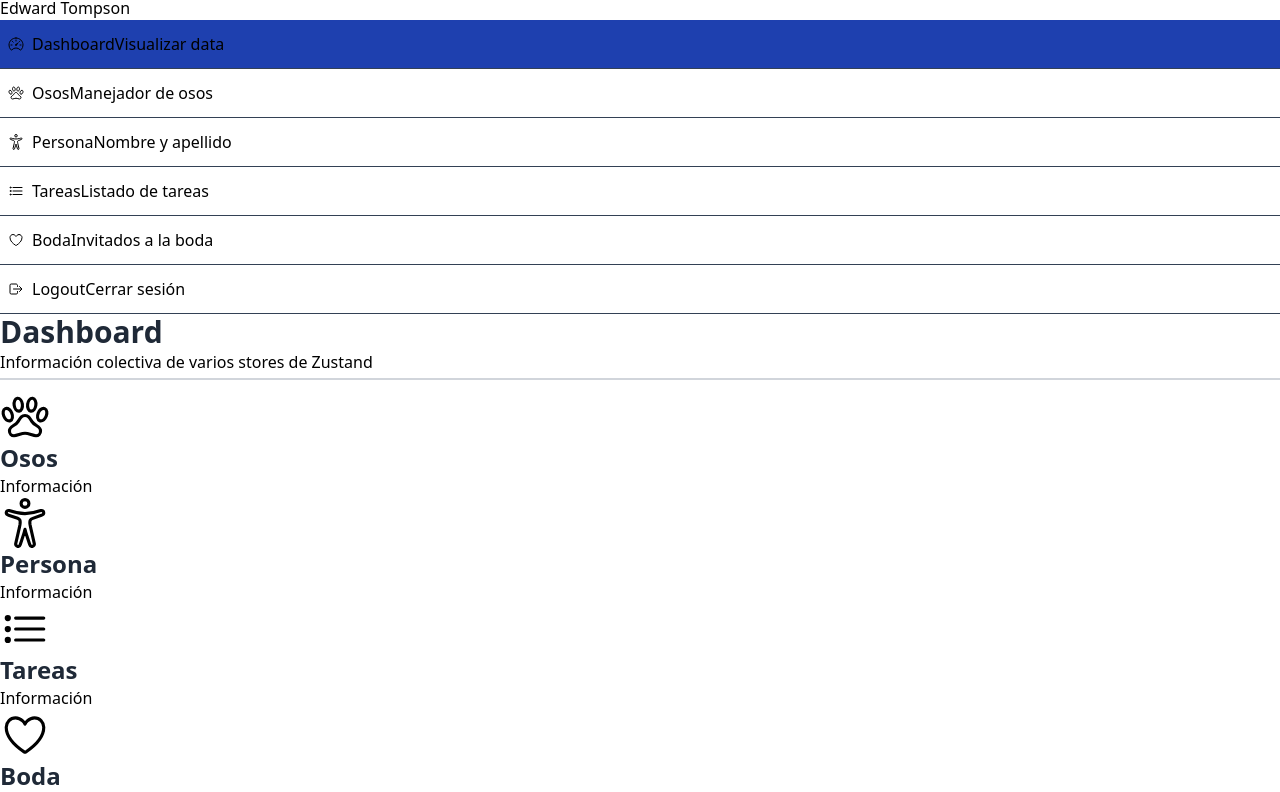
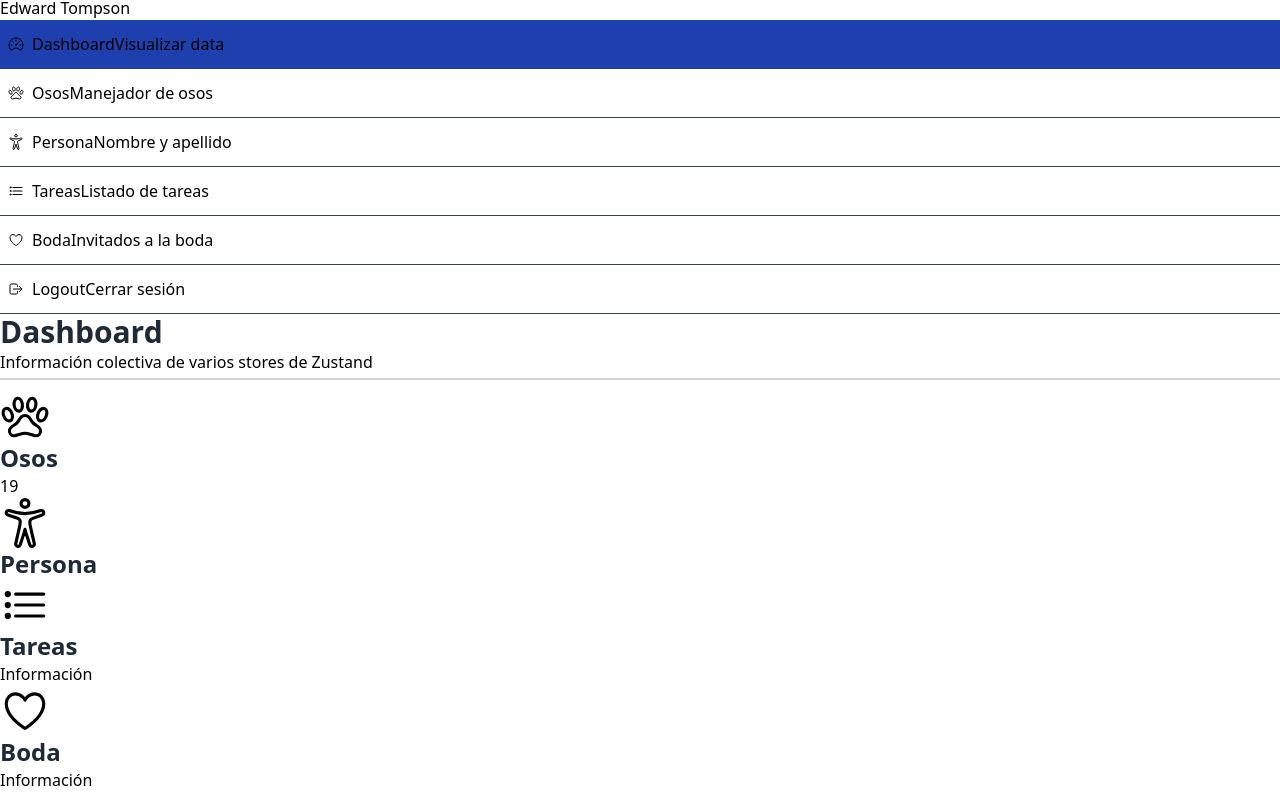
Before and after one commit to Reales09/zustandCurso, a React (Vite) app: page /dashboard in a window 1280 px wide. Shown: the part 388-1180 px from the top of the page. Built offline with nearby package versions, Linux system fonts and the light colour scheme.

Commit message:
Se agrega local storage y sesion storage

```diff
--- a/src/pages/01-basic/PersonPage.tsx
+++ b/src/pages/01-basic/PersonPage.tsx
@@ -1,8 +1,17 @@
 import { WhiteCard } from '../../components';
+import { usePersonStore } from '../../stores';
 
 
 
 export const PersonPage = () => {
+
+  const firstName = usePersonStore( state => state.firstName );
+  const lastName = usePersonStore( state => state.lastName );
+
+  const setFirstName = usePersonStore(state => state.setFirstName);
+  const setLastName = usePersonStore(state => state.setLastName);
+
+
   return (
     <>
       <h1>Persona</h1>
@@ -18,13 +27,15 @@ export const PersonPage = () => {
                   <label
                     className="mb-3 block text-base font-medium text-[#07074D]"
                   >
-                    Primer Nombre
+                    Nombre
                   </label>
                   <input
                     type="text"
                     name="firstName"
                     id="firstName"
                     placeholder="Primer Nombre"
+                    value={firstName}
+                    onChange={e => setFirstName(e.target.value)}
                   />
                 </div>
               </div>
@@ -40,6 +51,8 @@ export const PersonPage = () => {
                     name="lastName"
                     id="lastName"
                     placeholder="Apellido"
+                    value={lastName}
+                    onChange={e => setLastName(e.target.value)}
                   />
                 </div>
               </div>
@@ -48,8 +61,8 @@ export const PersonPage = () => {
             <pre className="bg-gray-200 p-5 rounded-[20px]">
               {
                 JSON.stringify({
-                  firstName: '',
-                  lastName: ''
+                  firstName,
+                  lastName,
                 }, null, 2)
               }
             </pre>
--- a/src/pages/dashboard/DashboardPage.tsx
+++ b/src/pages/dashboard/DashboardPage.tsx
@@ -1,7 +1,13 @@
 import { IoAccessibilityOutline, IoHeartOutline, IoListOutline, IoLockClosedOutline, IoPawOutline } from 'react-icons/io5';
 import { WhiteCard } from '../../components';
+import { useBearStore, usePersonStore } from '../../stores';
 
 export const Dashboard = () => {
+  const totalBears = useBearStore(state => state.computed.totalBears)
+  const firstName = usePersonStore(state => state.firstName)
+  const lastName = usePersonStore(state => state.lastName)
+
+
   return (
     <>
       <h1>Dashboard</h1>
@@ -13,14 +19,14 @@ export const Dashboard = () => {
         <WhiteCard centered>
           <IoPawOutline size={ 50 } className="text-indigo-600" />
           <h2>Osos</h2>
-          <p>Información</p>
+          <p>{totalBears}</p>
         </WhiteCard>
 
 
         <WhiteCard centered>
           <IoAccessibilityOutline size={ 50 } className="text-indigo-600" />
           <h2>Persona</h2>
-          <p>Información</p>
+          <p>{firstName} {lastName}</p>
         </WhiteCard>
 
 
--- a/src/stores/bears/bears.store.ts
+++ b/src/stores/bears/bears.store.ts
@@ -12,6 +12,10 @@ interface BearState{
 
     bears: Bear[];
 
+    computed: {
+        totalBears: number;
+    },
+
     increaseBlackBears:(by: number) => void;
     increasePolarBears:(by: number) => void;
     increasePandaBears:(by: number) => void;
@@ -23,12 +27,18 @@ interface BearState{
 
 }
 
-export const useBearStore = create<BearState>()((set) => ({
+export const useBearStore = create<BearState>()((set, get) => ({
   blackBears: 10,
   polarBears: 5,
   pandaBears: 3,
 
   bears: [{id: 1, name: 'Oso #1'} ],
+
+  computed:{
+    get totalBears(){
+        return get().blackBears + get().polarBears + get().pandaBears + get().bears.length;
+    }
+  },
 
   increaseBlackBears: (by: number) => set((state) => ({ blackBears: state.blackBears + by })),
   increasePolarBears: (by: number) => set((state) => ({ polarBears: state.polarBears + by })),
--- a/src/stores/index.ts
+++ b/src/stores/index.ts
@@ -2,3 +2,4 @@
 
 
 export * from './bears/bears.store';
+export * from './person/person.store'
--- /dev/null
+++ b/src/stores/person/person.store.ts
@@ -0,0 +1,49 @@
+import { type StateCreator, create } from "zustand";
+import { StateStorage, createJSONStorage, persist } from "zustand/middleware";
+
+interface PersonState {
+    firstName: string;
+    lastName: string;
+}
+
+interface Actions {
+    setFirstName: (value: string) => void;
+    setLastName: (value: string) => void;
+}
+
+const storeApi: StateCreator<PersonState & Actions> = (set) =>({
+    firstName: '',
+    lastName: '',
+
+    setFirstName: (value: string) => set (state => ({firstName: value})),
+    setLastName: (value: string) => set (state => ({lastName: value})),
+
+})
+
+const sesionStorage: StateStorage = {
+    getItem: function (name: string): string | Promise<string | null> | null {
+        console.log('getItem',name);
+
+        return null;
+
+    },
+    setItem: function (name: string, value: string): void | Promise<void> {
+        console.log('setItem',{name, value});
+
+    },
+    removeItem: function (name: string): void | Promise<void> {
+        console.log('removeItem', name);
+
+    }
+}
+
+export const usePersonStore = create<PersonState & Actions>()(
+
+    persist(
+        storeApi
+    ,{
+        name: 'person-storage',
+        storage: createJSONStorage( () => sesionStorage)
+    })
+
+);
```
